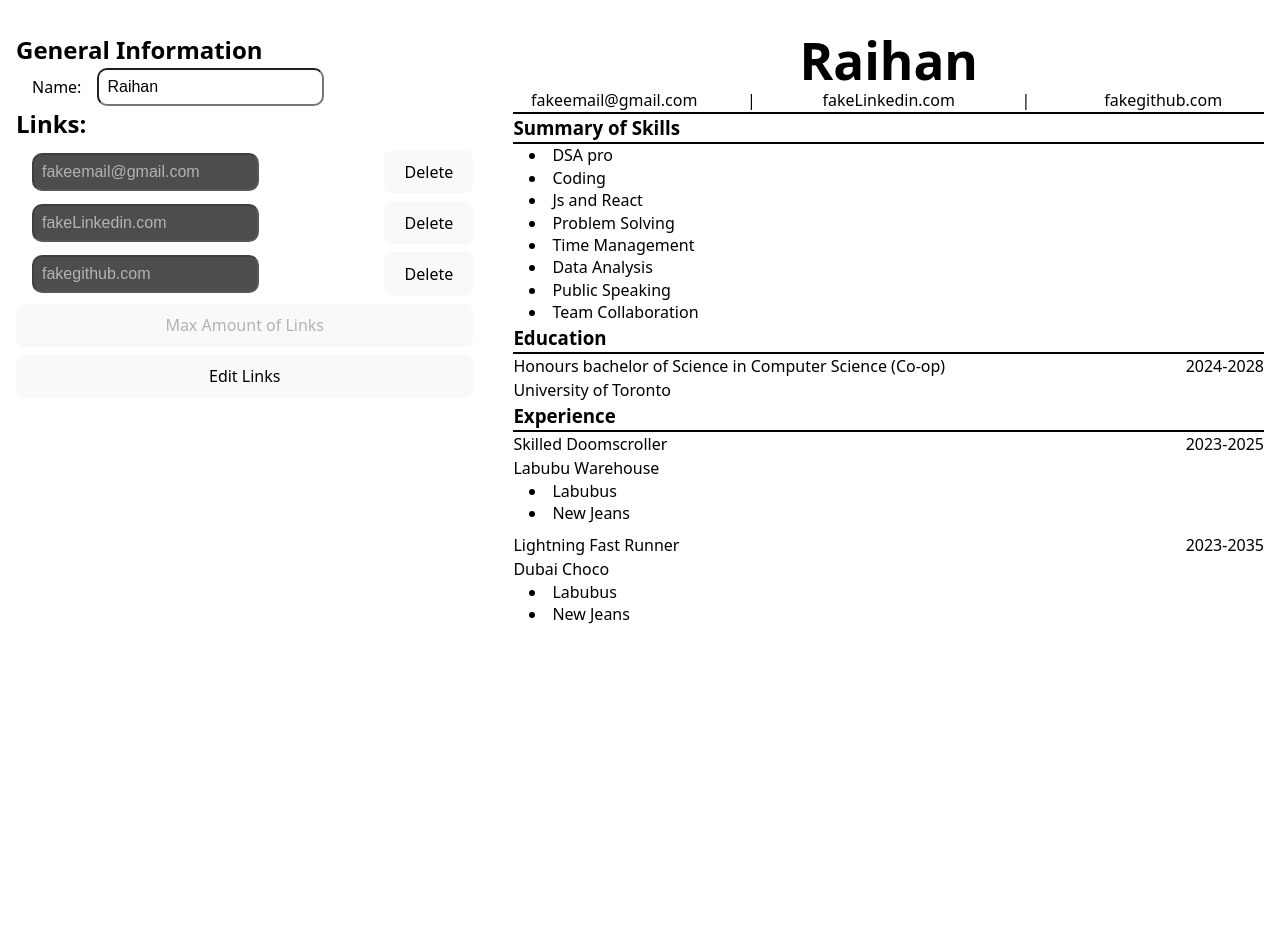
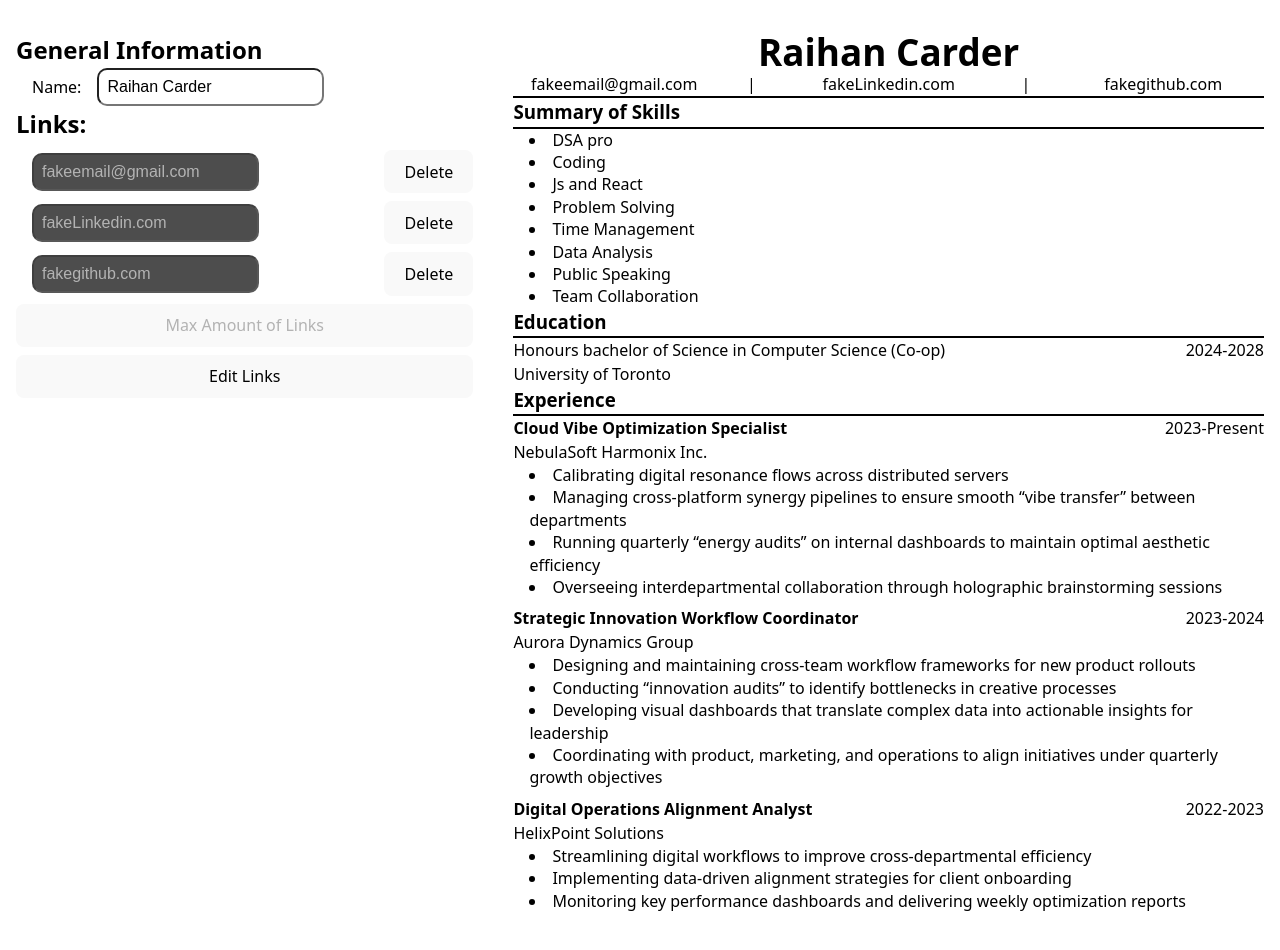
Before and after one commit to raihanCarder/resume-builder, a React (Vite) app: page / in a window 1280 px wide. Shown: the top 950 px of the page. Built offline with nearby package versions, Linux system fonts and the light colour scheme.

Commit message:
Finish design of Resume Part

```diff
--- a/src/App.css
+++ b/src/App.css
@@ -1,5 +1,6 @@
 :root {
   --body-color: inherit;
+  --line-color: black;
 }
 
 /* The Container that holds both the Resume and Editor */
@@ -8,6 +9,7 @@
 
   margin: 0 auto;
   text-align: center;
+
   width: 100%;
   height: 100%;
   padding: 1rem 0;
@@ -16,8 +18,9 @@
   flex-direction: row;
   justify-content: center;
   align-items: center;
+  gap: 0.5rem;
+
   background-color: var(--body-color);
-  gap: 0.5rem;
 }
 
 * {
@@ -56,6 +59,11 @@
   text-overflow: ellipsis;
 }
 
+/* self explanatory */
+.bolded {
+  font-weight: bold;
+}
+
 /* The container of the actial info of resume */
 .resume {
   display: flex;
@@ -67,6 +75,7 @@
 /* The container of the container that holds resume info */
 .resume-section {
   width: 800px;
+  overflow-y: auto;
 }
 
 /* Editor and Resume Constants */
@@ -74,7 +83,7 @@
 .editor {
   color: black;
   background-color: white;
-  min-height: 1000px;
+  min-height: 900px;
   height: 95vh;
   max-height: 1200px;
   padding: 1rem;
@@ -82,6 +91,9 @@
 
 .editor {
   width: 500px;
+  border-radius: 10px;
+
+  overflow-y: auto;
 }
 
 .sub-title {
@@ -92,6 +104,7 @@
   white-space: nowrap;
   overflow: hidden;
   text-overflow: ellipsis;
+  font-size: 2.3rem;
 }
 
 .title-section {
@@ -100,7 +113,7 @@
 
 /* Line design in Resume */
 .line {
-  background-color: black;
+  background-color: var(--line-color);
   border: none;
   padding: 1px;
 }
--- a/src/examplePerson.js
+++ b/src/examplePerson.js
@@ -1,5 +1,5 @@
 export const exampleData = {
-  name: "Raihan",
+  name: "Raihan Carder",
   links: [
     { id: crypto.randomUUID(), value: "fakeemail@gmail.com" },
     { id: crypto.randomUUID(), value: "fakeLinkedin.com" },
@@ -29,22 +29,74 @@ export const exampleData = {
   experience: [
     {
       id: crypto.randomUUID(),
-      company: "Labubu Warehouse",
-      jobTitle: "Skilled Doomscroller",
-      lengthOfEmployment: "2023-2025",
+      company: "NebulaSoft Harmonix Inc.",
+      jobTitle: "Cloud Vibe Optimization Specialist",
+      lengthOfEmployment: "2023-Present",
       tasks: [
-        { id: crypto.randomUUID(), task: "Labubus" },
-        { id: crypto.randomUUID(), task: "New Jeans" },
+        {
+          id: crypto.randomUUID(),
+          task: "Calibrating digital resonance flows across distributed servers",
+        },
+        {
+          id: crypto.randomUUID(),
+          task: "Managing cross-platform synergy pipelines to ensure smooth “vibe transfer” between departments",
+        },
+        {
+          id: crypto.randomUUID(),
+          task: "Running quarterly “energy audits” on internal dashboards to maintain optimal aesthetic efficiency",
+        },
+        {
+          id: crypto.randomUUID(),
+          task: "Overseeing interdepartmental collaboration through holographic brainstorming sessions",
+        },
       ],
     },
     {
       id: crypto.randomUUID(),
-      company: "Dubai Choco",
-      jobTitle: "Lightning Fast Runner",
-      lengthOfEmployment: "2023-2035",
+      company: "Aurora Dynamics Group",
+      jobTitle: "Strategic Innovation Workflow Coordinator",
+      lengthOfEmployment: "2023-2024",
       tasks: [
-        { id: crypto.randomUUID(), task: "Labubus" },
-        { id: crypto.randomUUID(), task: "New Jeans" },
+        {
+          id: crypto.randomUUID(),
+          task: "Designing and maintaining cross-team workflow frameworks for new product rollouts",
+        },
+        {
+          id: crypto.randomUUID(),
+          task: "Conducting “innovation audits” to identify bottlenecks in creative processes",
+        },
+        {
+          id: crypto.randomUUID(),
+          task: "Developing visual dashboards that translate complex data into actionable insights for leadership",
+        },
+        {
+          id: crypto.randomUUID(),
+          task: "Coordinating with product, marketing, and operations to align initiatives under quarterly growth objectives",
+        },
+      ],
+    },
+    {
+      id: crypto.randomUUID(),
+      company: "HelixPoint Solutions",
+      jobTitle: "Digital Operations Alignment Analyst",
+      lengthOfEmployment: "2022-2023",
+      tasks: [
+        {
+          id: crypto.randomUUID(),
+          task: "Streamlining digital workflows to improve cross-departmental efficiency",
+        },
+        {
+          id: crypto.randomUUID(),
+          task: "Implementing data-driven alignment strategies for client onboarding",
+        },
+        {
+          id: crypto.randomUUID(),
+          task: "Monitoring key performance dashboards and delivering weekly optimization reports",
+        },
+        {
+          id: crypto.randomUUID(),
+          task: "Collaborating with IT and strategy teams to integrate new SaaS platforms",
+        },
       ],
     },
   ],
--- a/src/resume.jsx
+++ b/src/resume.jsx
@@ -91,7 +91,7 @@ function ExperienceSection({ data }) {
           return (
             <div className="job-information">
               <div className="top-of-job-info">
-                <p>{data.jobTitle}</p>
+                <p className="bolded">{data.jobTitle}</p>
                 <p>{data.lengthOfEmployment}</p>
               </div>
               <p>{data.company}</p>
```
